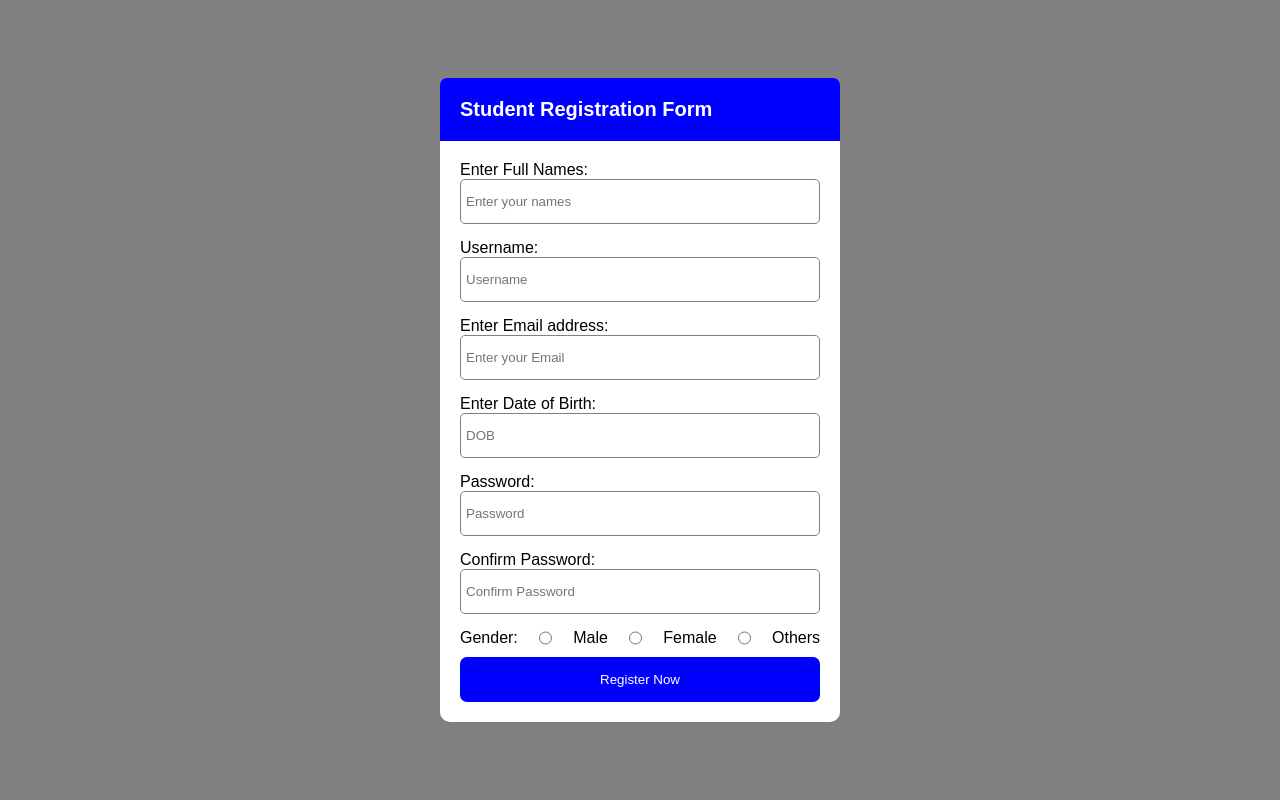
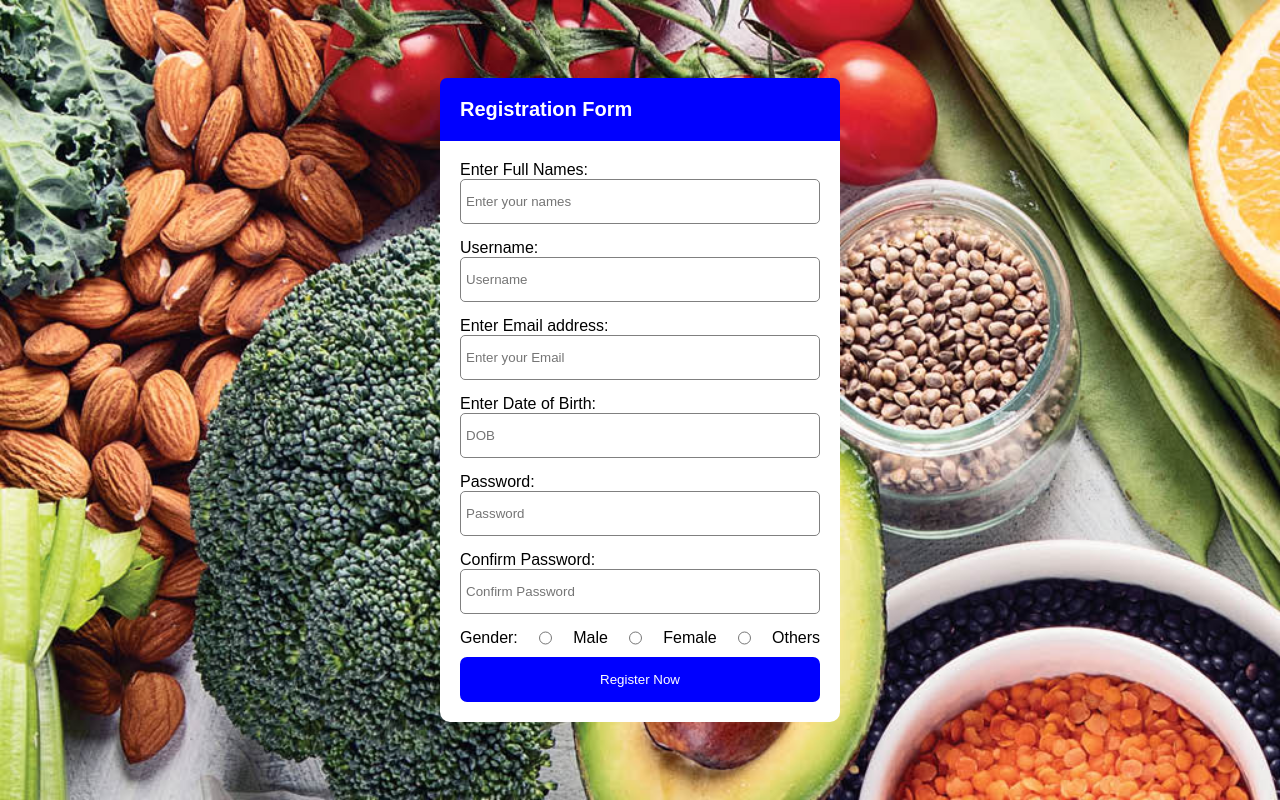
Before and after one commit to LewKM/wenest, a plain HTML site: page signup.html in a window 1280 px wide. Drawn offline with Linux system fonts and the light colour scheme.

Commit message:
The background for the signup form has been added

```diff
--- a/assets/css/signup.css
+++ b/assets/css/signup.css
@@ -11,6 +11,9 @@ body {
     display: flex;
     justify-content: center;
     align-items: center;
+    background-image: url(./raw\ food\ 2.jpg);
+    background-repeat: no-repeat;
+    background-size: cover;
 }
 .form_title{
     min-width: 400px;
--- a/signup.html
+++ b/signup.html
@@ -10,7 +10,7 @@
 <body>
     <div class="main_signup_container">
         <div class="signup_sub_container">
-            <div class="form_title" >Student Registration Form</div>
+            <div class="form_title" >Registration Form</div>
                 <form action="">
                     <div class="student_data">
                         <div class="input_box">
```
Also changed, not shown: assets/css/raw food 2.jpg (added).
